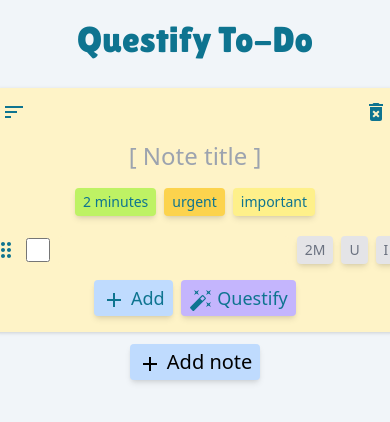
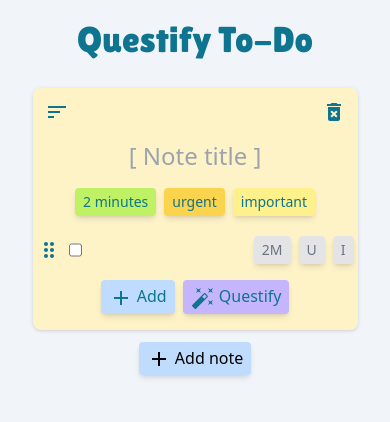
Before and after one commit to nimirium/questify-react, a Next.js app: page / in a window 390 px wide. Shown: the top 422 px of the page. Built offline with nearby package versions, Linux system fonts and the light colour scheme.

Commit message:
fix mobile css

```diff
--- a/app/components/ListOfNotesOrQuests.tsx
+++ b/app/components/ListOfNotesOrQuests.tsx
@@ -48,7 +48,7 @@ export default function ListOfNotesOrQuests() {
     return (
         <>
             {notes.map(noteId => <ToDoNoteOrQuest noteId={noteId} deleteNote={deleteNote} key={noteId}/>)}
-            <div className="flex flex-col items-center text-xl">
+            <div className="flex flex-col items-center">
                 <TagButton tag="Add note" color={COLOR.BLUE} onClick={addNote} icon={() => <AddIcon/>}/>
             </div>
         </>
--- a/app/components/NoteView.tsx
+++ b/app/components/NoteView.tsx
@@ -141,8 +141,8 @@ export default function NoteView({noteId, tasks, setTasks, title, setTitle, hand
         </Draggable>));
 
     return (
-        <div className="flex justify-center m-2">
-            <div className="flex flex-col grow bg-amber-100 md:p-6 md:m-5 rounded-lg text-cyan-700 text-lg drop-shadow max-w-3xl">
+        <div className="flex justify-center m-2 w-5/6 sm:w-3/4 md:2/3">
+            <div className="flex flex-col grow bg-amber-100 md:p-6 md:m-5 rounded-lg text-cyan-700 text-md sm:text-lg drop-shadow max-w-3xl">
 
                 <div>
                     <SortIcon className="float-left m-3" onClick={onAutoSortTasks}/>
--- a/app/components/QuestTitleRow.tsx
+++ b/app/components/QuestTitleRow.tsx
@@ -3,7 +3,7 @@ import React from "react";
 
 export default function QuestTitleRow({task, onClick, handleTaskCompletion}: { task: Task, onClick: () => void, handleTaskCompletion: HandleTaskCompletion }) {
     return (
-        <div className={"border rounded-lg cursor-pointer " + (task.completed ? "bg-amber-400" : "bg-amber-600")} onClick={onClick}>
+        <div className={"border rounded-lg cursor-pointer text-lg " + (task.completed ? "bg-amber-400" : "bg-amber-600")} onClick={onClick}>
             <div className="flex flex-row p-2">
                 <Checkbox checked={task.completed} className="accent-amber-200"
                           onClick={(e) => {
--- a/app/components/QuestView.tsx
+++ b/app/components/QuestView.tsx
@@ -103,7 +103,7 @@ export default function QuestView({noteId, tasks, setTasks, title, handleTaskCom
     return (
         <>
             <div className="flex justify-center m-2">
-                <div className="flex flex-col grow bg-amber-800 p-6 m-5 rounded-lg text-amber-200 text-lg drop-shadow max-w-3xl">
+                <div className="flex flex-col grow bg-amber-800 p-6 m-5 rounded-lg text-amber-200 text-sm md:text-lg drop-shadow max-w-3xl">
 
                     <NoteTitle title={questlineName} setTitle={setQuestlineName}/>
 
--- a/app/components/TagButton.tsx
+++ b/app/components/TagButton.tsx
@@ -3,12 +3,12 @@ import React from "react";
 export default function TagButton({tag, tinyTag, color, onClick, icon}: TagButtonProps) {
     return (
         <>
-            <button className={"px-2 py-1 m-1 rounded shadow-md " + color + (tinyTag ? " hidden md:block" : " ")}
+            <button className={"px-2 py-1 m-1 rounded shadow-md " + color + (tinyTag ? " hidden lg:block" : " ")}
                     onClick={onClick}>
                 {icon && icon()} {tag}
             </button>
             {tinyTag &&
-            <button className={"px-2 py-1 m-1 rounded shadow-md block md:hidden " + color} onClick={onClick}>
+            <button className={"px-2 py-1 m-1 rounded shadow-md block lg:hidden " + color} onClick={onClick}>
                 {icon && icon()} {tinyTag}
             </button>}
         </>
--- a/app/components/TaskRow.tsx
+++ b/app/components/TaskRow.tsx
@@ -7,7 +7,7 @@ import Checkbox from "./Checkbox";
 import DragIndicatorIcon from '@mui/icons-material/DragIndicator';
 
 export default function TaskRow({noteId, task, index, updateTaskCompletion, updateTaskText, handleKeyPress, toggleTag, autoFocus}: ToDoComponentProps) {
-    const noteClass = classNames("m-1 px-1 grow outline-0 resize-none rounded self-center", {
+    const noteClass = classNames("m-1 px-1 grow outline-0 resize-none rounded self-center w-full sm:w-1/2", {
         "bg-pink-300": task.completed,
         "bg-amber-100": !task.completed
     });
--- a/app/page.tsx
+++ b/app/page.tsx
@@ -10,7 +10,9 @@ export default function Home() {
                     <span>Questify To-Do</span>
                 </div>
             </div>
-            <ListOfNotesOrQuests/>
+            <div className="flex flex-col justify-center items-center">
+                <ListOfNotesOrQuests/>
+            </div>
         </main>
     )
 }
```
